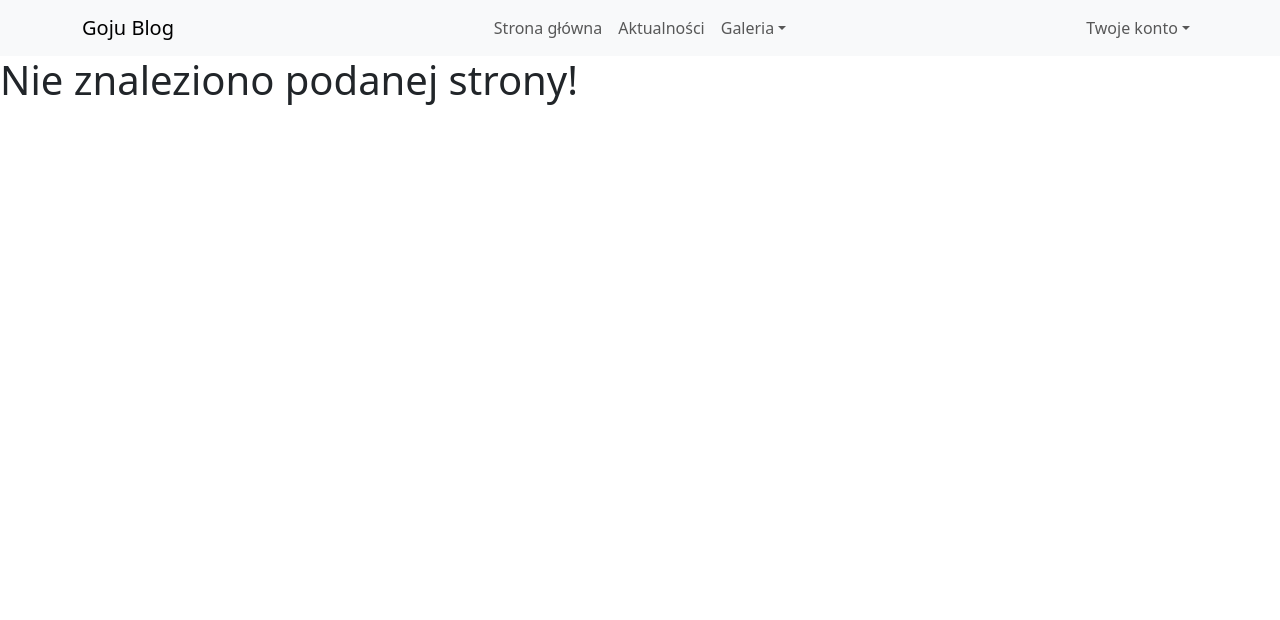
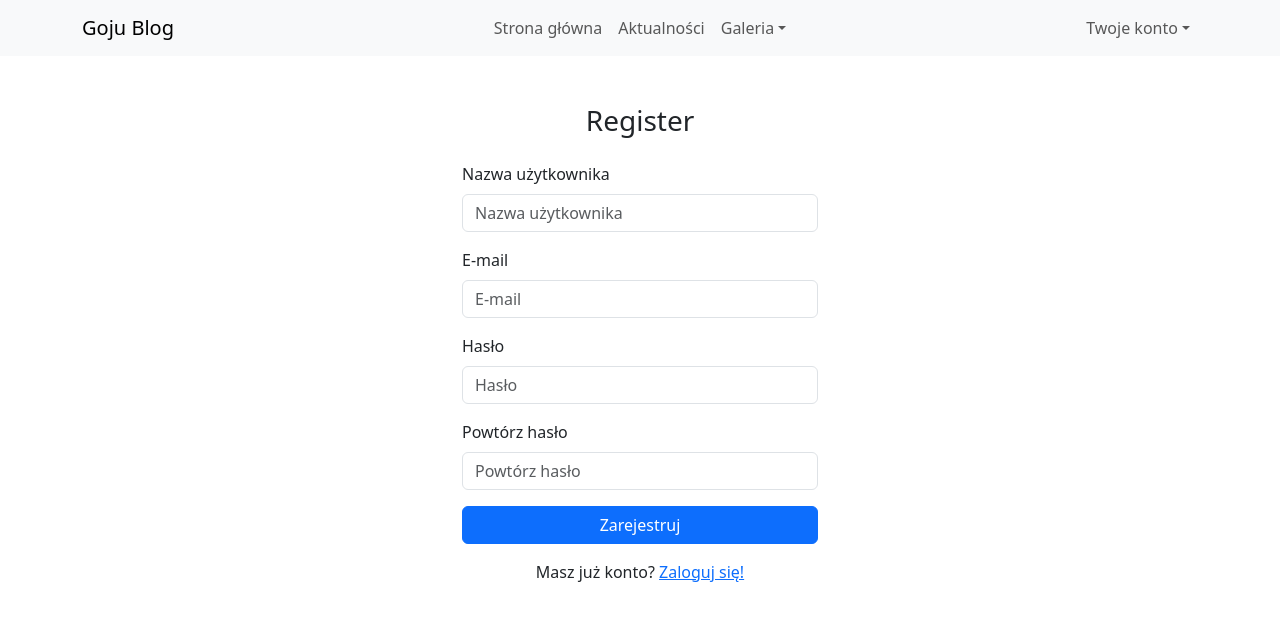
Before and after one commit to piotrjarz/ReactBlog, a React (Create React App) app: page /register in a window 1280 px wide. Shown: the top 620 px of the page. Built offline with nearby package versions, Linux system fonts and the light colour scheme.

Commit message:
Added login and registration system

```diff
--- a/src/components/AppRouting.jsx
+++ b/src/components/AppRouting.jsx
@@ -4,14 +4,20 @@ import Home from '../pages/Home'
 import NotFound from "../pages/NotFound";
 import Post from "../pages/Post";
 import Gallery from "../pages/Gallery";
+import Login from "../pages/Login";
+import Register from "../pages/Register";
 
 const AppRouting = () =>{
+    const user = localStorage.getItem("user");
     return(
         <>
             <Routes>
-                <Route path="/" element={<Home/>}/>
-                <Route path="/posts" element={<Post/>}/>
-                <Route path="/gallery" element={<Gallery/>}/>
+                <Route path="/" element={user ? <Home/>: <Login/>}/>
+                <Route path="/home" element={user ? <Home/>: <Login/>}/>
+                <Route path="/posts" element={user ? <Post/> : <Login/>}/>
+                <Route path="/gallery" element={user ? <Gallery/>: <Login/>}/>
+                <Route path="/login" element={user ? <Home/> : <Login/>}/>
+                <Route path="/register" element={user ? <Home/> : <Register/>}/>
                 <Route path="*" element={<NotFound/>}/>
             </Routes>
         </>
--- a/src/pages/Login.jsx
+++ b/src/pages/Login.jsx
@@ -1,10 +1,78 @@
 import React from "react";
+import { useNavigate, Link } from "react-router-dom";
+import { Container, Row, Col, Form, Button, Alert } from "react-bootstrap";
+import { useState } from "react";
 
 const Login = () =>{
+
+    const [username, setUsername] = useState("");
+    const [password, setPassword] = useState("");
+    const [error, setError] = useState(null);
+    const navigate = useNavigate();
+
+    const handleLogin = async (e) => {
+        e.preventDefault();
+        try {
+            const response = await fetch("http://localhost:8000/users");
+            const users = await response.json();
+            const user = users.find(
+                (u) => u.UserName === username && u.UserPassword === password
+        );
+
+        if (user) {
+            localStorage.setItem("user", JSON.stringify(user));
+            if(localStorage.getItem("user")) {
+                navigate("/home");
+                window.location.reload();
+            }
+            else setError("Wystąpił błąd z logowaniem")
+        } else {
+            setError("Invalid username or password");
+        }
+        } catch (err) {
+        setError("Error connecting to the server");
+        }
+    };
+
     return(
-        <div>
-            <h1>Logowanie</h1>
-        </div>
+        <Container className="mt-5">
+      <Row className="justify-content-center">
+        <Col md={4}>
+          <h3 className="text-center mb-4">Login</h3>
+          {error && <Alert variant="danger">{error}</Alert>}
+          <Form onSubmit={handleLogin}>
+            <Form.Group className="mb-3" controlId="username">
+              <Form.Label>Username</Form.Label>
+              <Form.Control
+                type="text"
+                placeholder="Nazwa użytkownika"
+                value={username}
+                onChange={(e) => setUsername(e.target.value)}
+                required
+              />
+            </Form.Group>
+            <Form.Group className="mb-3" controlId="password">
+              <Form.Label>Password</Form.Label>
+              <Form.Control
+                type="password"
+                placeholder="Hasło"
+                value={password}
+                onChange={(e) => setPassword(e.target.value)}
+                required
+              />
+            </Form.Group>
+            <Button variant="primary" type="submit" className="w-100">
+              Zaloguj się
+            </Button>
+          </Form>
+          <div className="text-center mt-3">
+            <p>
+              Nie masz konta? <Link to="/register">Zarejestruj się!</Link>
+            </p>
+          </div>
+        </Col>
+      </Row>
+    </Container>
     )
 }
 
--- /dev/null
+++ b/src/pages/Register.jsx
@@ -0,0 +1,122 @@
+import React, { useState } from "react";
+import { useNavigate, Link } from "react-router-dom";
+import { Container, Row, Col, Form, Button, Alert } from "react-bootstrap";
+
+const Register = () => {
+  const [username, setUsername] = useState("");
+  const [email, setEmail] = useState("");
+  const [password, setPassword] = useState("");
+  const [confirmPassword, setConfirmPassword] = useState("");
+  const [error, setError] = useState(null);
+  const [success, setSuccess] = useState(false);
+  const navigate = useNavigate();
+
+  const emailRegex = /^[^\s@]+@[^\s@]+\.[^\s@]+$/;
+
+  const handleRegister = async (e) => {
+    e.preventDefault();
+
+    if (password !== confirmPassword) {
+      setError("Passwords do not match");
+      return;
+    }
+
+    try {
+      const response = await fetch("http://localhost:8000/users");
+      const users = await response.json();
+      const userExists = users.find((u) => u.UserName === username || u.UserEmail === email);
+
+      if(!emailRegex.test(email)){
+        setError("Wprowadzono nieprawidłowy adres e-mail!");
+        return;
+      }
+
+      if (userExists) {
+        setError("Taki użytkownik istnieje już w bazie!");
+        return;
+      }
+
+      const newUser = { username, password };
+      await fetch("http://localhost:8000/users", {
+        method: "POST",
+        headers: {
+          "Content-Type": "application/json",
+        },
+        body: JSON.stringify(newUser),
+      });
+
+      setSuccess(true);
+      setTimeout(() => {
+        navigate("/login");
+      }, 2000); // Po 2 sekundach przekierowujemy na stronę logowania
+    } catch (err) {
+      setError("Nie udało się połączyć z serwerem");
+    }
+  };
+
+  return (
+    <Container className="mt-5">
+      <Row className="justify-content-center">
+        <Col md={4}>
+          <h3 className="text-center mb-4">Register</h3>
+          {error && <Alert variant="danger">{error}</Alert>}
+          {success && (
+            <Alert variant="success">Pomyślnie zarejestrowano! Przekierowywanie...</Alert>
+          )}
+          <Form onSubmit={handleRegister}>
+            <Form.Group className="mb-3" controlId="username">
+              <Form.Label>Nazwa użytkownika</Form.Label>
+              <Form.Control
+                type="text"
+                placeholder="Nazwa użytkownika"
+                value={username}
+                onChange={(e) => setUsername(e.target.value)}
+                required
+              />
+              </Form.Group>
+            <Form.Group className="mb-3" controlId="email">
+              <Form.Label>E-mail</Form.Label>
+              <Form.Control
+                type="text"
+                placeholder="E-mail"
+                value={email}
+                onChange={(e) => setEmail(e.target.value)}
+                required
+              />
+            </Form.Group>
+            <Form.Group className="mb-3" controlId="password">
+              <Form.Label>Hasło</Form.Label>
+              <Form.Control
+                type="password"
+                placeholder="Hasło"
+                value={password}
+                onChange={(e) => setPassword(e.target.value)}
+                required
+              />
+            </Form.Group>
+            <Form.Group className="mb-3" controlId="confirmPassword">
+              <Form.Label>Powtórz hasło</Form.Label>
+              <Form.Control
+                type="password"
+                placeholder="Powtórz hasło"
+                value={confirmPassword}
+                onChange={(e) => setConfirmPassword(e.target.value)}
+                required
+              />
+            </Form.Group>
+            <Button variant="primary" type="submit" className="w-100">
+              Zarejestruj
+            </Button>
+          </Form>
+          <div className="text-center mt-3">
+            <p>
+              Masz już konto? <Link to="/login">Zaloguj się!</Link>
+            </p>
+          </div>
+        </Col>
+      </Row>
+    </Container>
+  );
+};
+
+export default Register;
--- a/src/pages/shared/Nav.jsx
+++ b/src/pages/shared/Nav.jsx
@@ -4,9 +4,20 @@ import Nav from 'react-bootstrap/Nav';
 import Navbar from 'react-bootstrap/Navbar';
 import NavDropdown from 'react-bootstrap/NavDropdown';
 import { Row } from "react-bootstrap";
+import { useNavigate } from "react-router-dom";
 
 
 const WebNav = () =>{
+
+    const navigate = useNavigate();
+
+    const user = localStorage.getItem("user");
+
+    const handleLougout = () =>{
+        localStorage.removeItem("user");
+        navigate("/login");
+    }
+
     return(
         <Navbar expand="lg" className="bg-body-tertiary">
         <Container>
@@ -39,6 +50,10 @@ const WebNav = () =>{
             <Row>
                 <Nav>
                     <NavDropdown title="Twoje konto" id="basic-nav-dropdown">
+                        {
+                            user ? (
+                                <>
+
                                 <NavDropdown.Item href="/users/profile">
                                 Profil
                                 </NavDropdown.Item>
@@ -47,9 +62,22 @@ const WebNav = () =>{
                                 Ustawienia
                                 </NavDropdown.Item>
 
-                        <NavDropdown.Item href="/logout">
+                                <NavDropdown.Item href="/login" onClick={handleLougout}>
                                 Wyloguj się
                                 </NavDropdown.Item>
+                                </>
+                            ) : (
+                            <>
+                                <NavDropdown.Item href="/login">
+                                Zaloguj się
+                                </NavDropdown.Item>
+                                <NavDropdown.Item href="/register">
+                                Zarejestruj się
+                                </NavDropdown.Item>
+                            </>
+                            )
+                        }
+
                     </NavDropdown>
                 </Nav>
             </Row>
```
Lines whose indentation alone changed are shown as unchanged.
